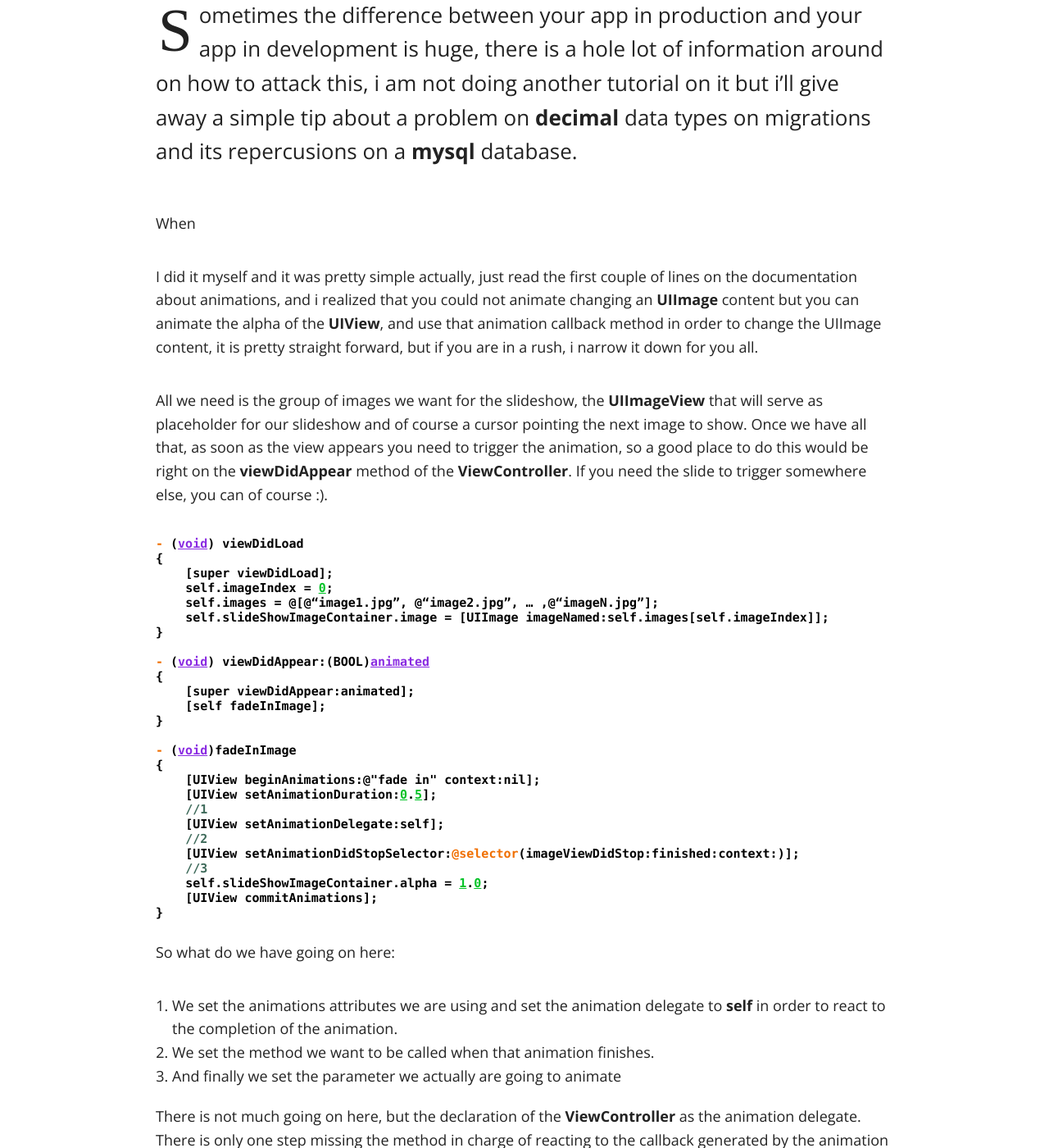
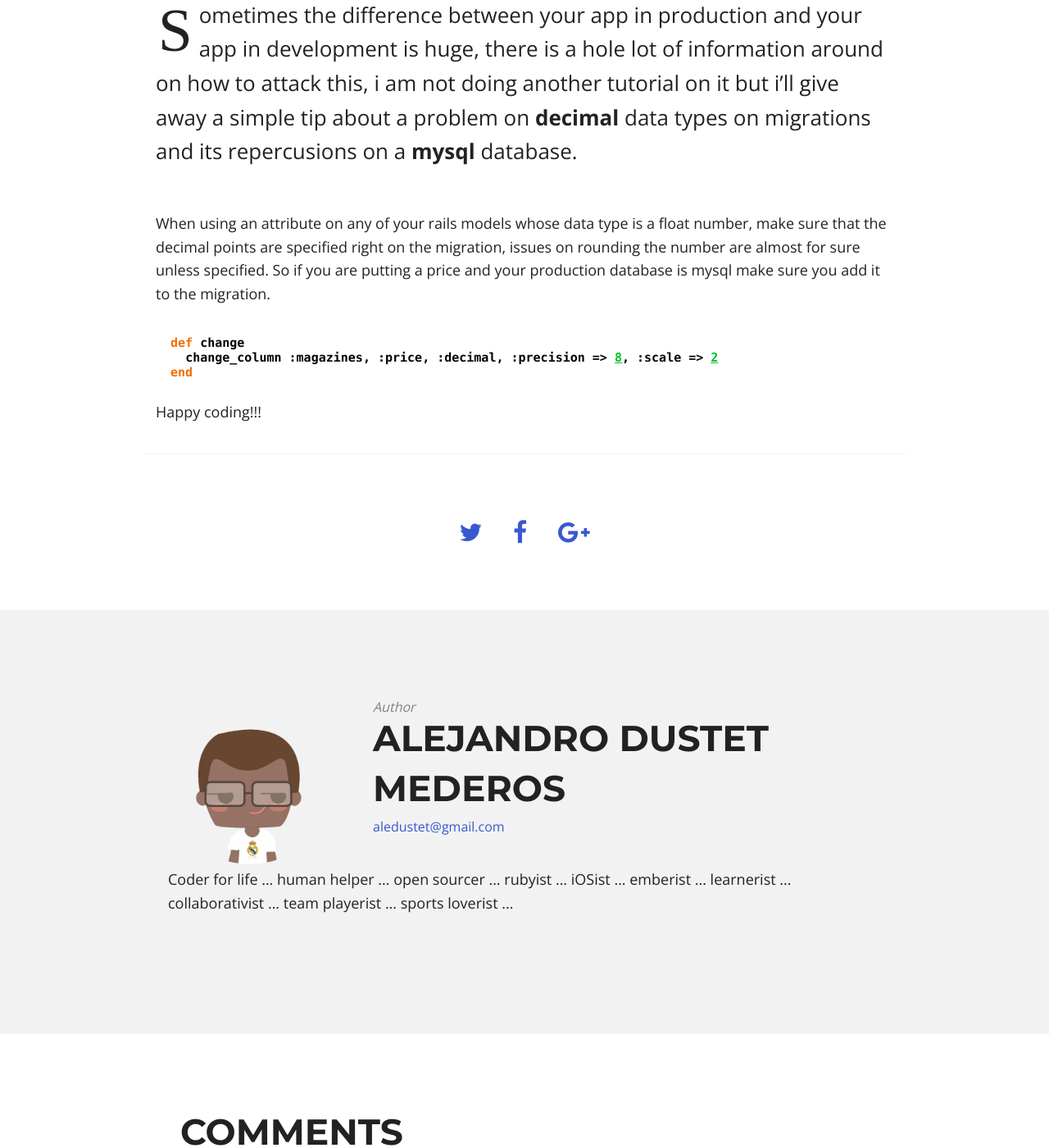
Before and after one commit to aledustet/aledustet.github.io, a Jekyll site: the page built from _posts/2015-06-30-railstiponmysql.md, in a window 1280 px wide and 1400 px high, scrolled down 531 px. Shown: the whole window at 82% size. Built offline with Jekyll 4.4.1, drawn with Linux system fonts in a browser that asks for light colours; nearby versions of some CDN libraries; comment, search, counter and statistics services are not loaded; some of the changed text lies outside the part shown.

```diff
--- a/_posts/2015-06-30-railstiponmysql.md
+++ b/_posts/2015-06-30-railstiponmysql.md
@@ -17,71 +17,13 @@
 
 Sometimes the difference between your app in production and your app in development is huge, there is a hole lot of information around on how to attack this, i am not doing another tutorial on it but i'll give away a simple tip about a problem on **decimal** data types on migrations and its repercusions on a **mysql** database.
 
-When
+When using an attribute on any of your rails models whose data type is a float number, make sure that the decimal points are specified right on the migration, issues on rounding the number are almost for sure unless specified. So if you are putting a price and your production database is mysql make sure you add it to the migration.
 
-I did it myself and it was pretty simple actually, just read the  first couple of lines on the documentation about animations, and i realized that you could not animate changing an **UIImage** content but you can animate the alpha of the **UIView**, and use that animation callback method in order to change the UIImage content, it is pretty straight forward, but if you are in a rush, i narrow it down for you all.
-
-All we need is the group of images we want for the slideshow, the **UIImageView** that will serve as placeholder for our slideshow and of course a cursor pointing the next image to show.
-Once we have all that, as soon as the view appears you need to trigger the animation, so a good place to do this would be right on the **viewDidAppear** method of the **ViewController**. If you need the slide to trigger somewhere else, you can of course :).
-
-{% highlight ObjectiveC %}
+{% highlight ruby %}
+  def change
+    change_column :magazines, :price, :decimal, :precision => 8, :scale => 2
+  end
+{% endhighlight %}
 
 
-- (void) viewDidLoad
-{
-    [super viewDidLoad];
-    self.imageIndex = 0;
-    self.images = @[@“image1.jpg”, @“image2.jpg”, … ,@“imageN.jpg”];
-    self.slideShowImageContainer.image = [UIImage imageNamed:self.images[self.imageIndex]];
-}
-
-- (void) viewDidAppear:(BOOL)animated
-{
-    [super viewDidAppear:animated];
-    [self fadeInImage];
-}
-
-- (void)fadeInImage
-{
-    [UIView beginAnimations:@"fade in" context:nil];
-    [UIView setAnimationDuration:0.5];
-    //1
-    [UIView setAnimationDelegate:self];
-    //2
-    [UIView setAnimationDidStopSelector:@selector(imageViewDidStop:finished:context:)];
-    //3
-    self.slideShowImageContainer.alpha = 1.0;
-    [UIView commitAnimations];
-}
-{% endhighlight %}
-
-So what do we have going on here:
-
-1. We set the animations attributes we are using and set the animation delegate to **self** in order to react to the completion of the animation.
-2. We set the method we want to be called when that animation finishes.
-3. And finally we set the parameter we actually are going to animate
-
-There is not much going on here, but the declaration of the **ViewController** as the animation delegate. There is only one step missing the method in charge of reacting to the callback generated by the animation completion. We named it on the selector using the **setAnimationDidStopSelector** method of our animation instance.
-
-{% highlight ObjectiveC %}
-- (void)imageViewDidStop:(NSString *)paramAnimationID
-              finished:(NSNumber *)paramFinished
-               context:(void *)paramContext
-{
-    //1
-    self.imageIndex = (self.imageIndex == self.images.count - 1) ? 0 : self.imageIndex + 1;
-    //2
-    self.slideShowImageContainer.alpha = 0.0;
-    //3
-    self.slideShowImageContainer.image = [UIImage imageNamed:self.images[self.imageIndex]];
-    //4
-    [self fadeInImage];
-}
-{% endhighlight %}
-
-1. We set the current index respecting the bounds.
-2. Restart the alpha of the **UIImageView** in order to do the animation over and over.
-3. Now once the **UIImageView** is no longer visible we switch the content.
-4. Finally we start the process all over again.
-
-Easy enough right i was surprised how fast and simple this was. I hope this is helpful for anyone. Thanks for reading.
+Happy coding!!!
```
Also changed, not shown: portfolio.html (+13 -3 lines).
